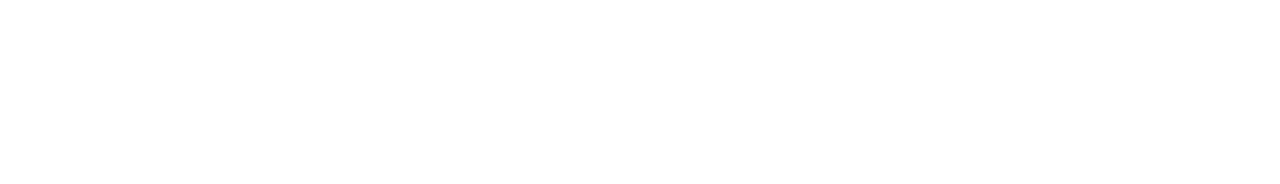
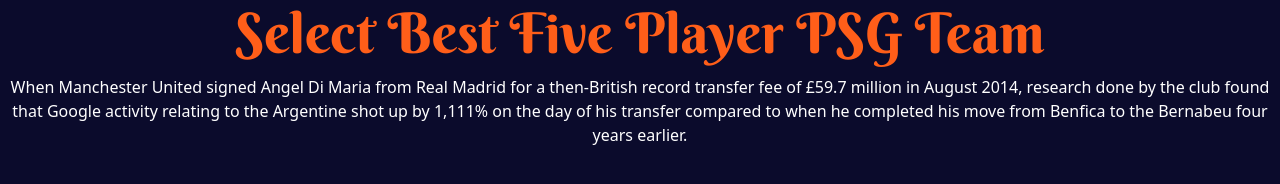
Before and after one commit to mdmrmmunna3/select-best-five-assignment5, a plain HTML site: page index.html in a window 1280 px wide. Drawn offline with nearby package versions, Linux system fonts and the light colour scheme.

Commit message:
style added

```diff
--- a/index.html
+++ b/index.html
@@ -5,10 +5,21 @@
     <meta http-equiv="X-UA-Compatible" content="IE=edge">
     <meta name="viewport" content="width=device-width, initial-scale=1.0">
     <title>Select Best Five Player.</title>
+    <!-- boostrap link  -->
+    <link rel="stylesheet" href="https://cdn.jsdelivr.net/npm/bootstrap@5.2.0/dist/css/bootstrap.min.css">
+    <!-- vanila css link  -->
+    <link rel="stylesheet" href="style.css">
 </head>
 <body>
     <!-- ****header setction start**** -->
+    <header>
+        <div class="d-inline-block justify-content-center align-items-center">
+            <h1 class="header-titel">Select Best Five Player PSG Team</h1>
+        <p class="text-center text-white">When Manchester United signed Angel Di Maria from Real Madrid for a then-British record transfer fee of £59.7 million in August 2014, research done by the club found that Google activity relating to the Argentine shot up by 1,111% on the day of his transfer compared to when he completed his move from Benfica to the Bernabeu four years earlier.</p>
+        </div>
+    </header>
+    <!-- *****header section end ***** -->
 
-    <!-- *****header section end ***** -->
+    <script src="https://cdn.jsdelivr.net/npm/bootstrap@5.2.0/dist/js/bootstrap.bundle.min.js"></script>
 </body>
 </html>
--- /dev/null
+++ b/style.css
@@ -0,0 +1,13 @@
+/* font-family  */
+
+@import url('https://fonts.googleapis.com/css2?family=Berkshire+Swash&display=swap');
+
+body {
+    background-color: rgb(11, 11, 44);
+}
+.header-titel {
+    text-align: center;
+    font-family: 'Berkshire Swash', cursive;
+    color: #FF5E19;
+    font-size: 56px;
+}
```
